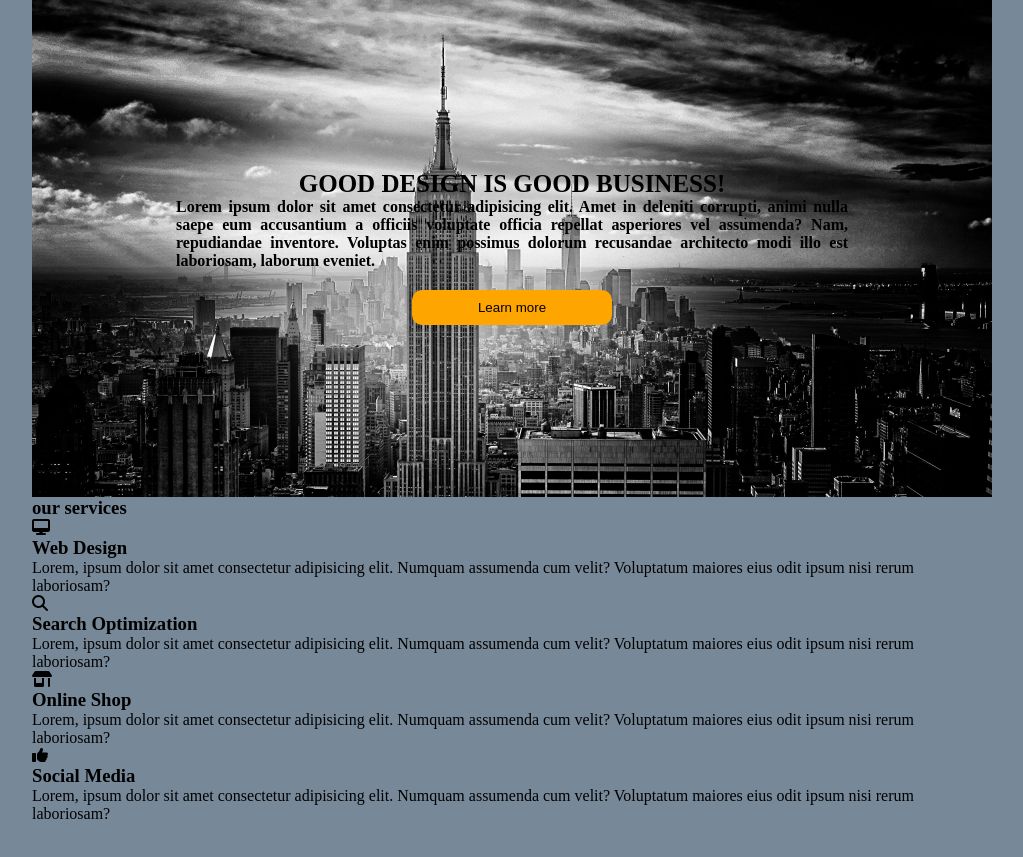
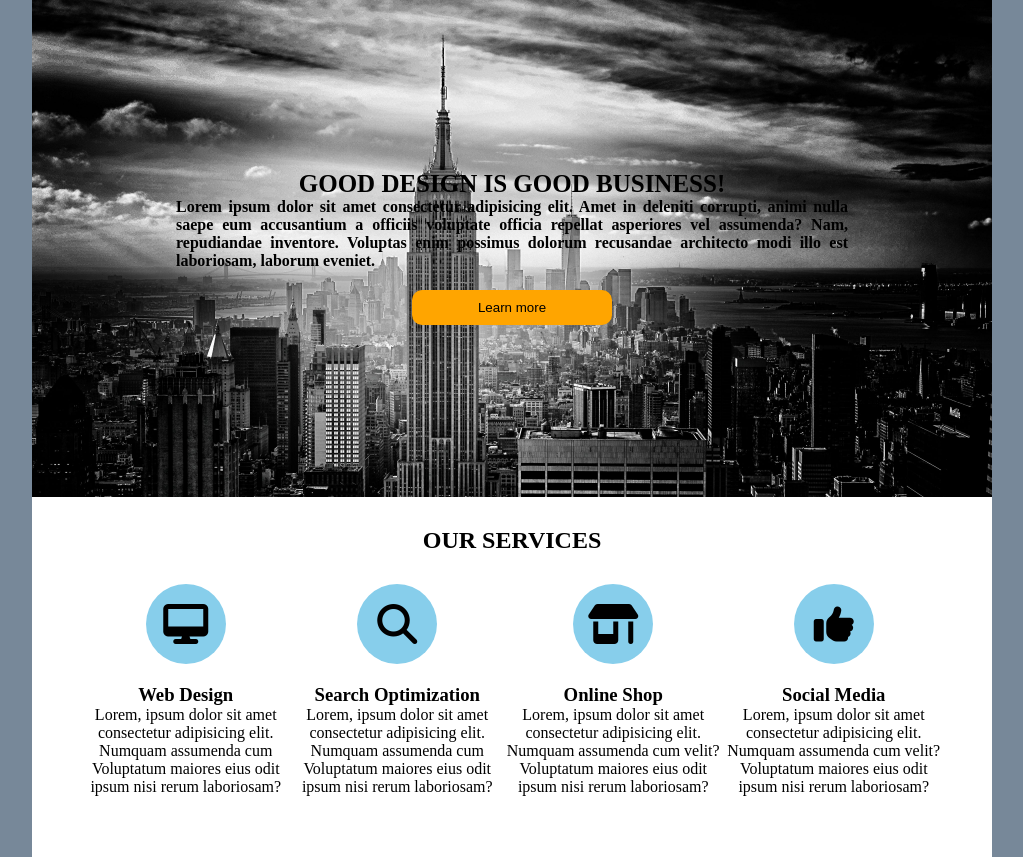
Before and after one commit to Lovepreet-Kaur-Gill/Web_Template-With-CSS-flexbox, a plain HTML site: page index.html in a window 1280 px wide. Shown: the part 63-920 px from the top of the page, without its empty margins (128-1151 px from the left). Before the commit the page ends 886 px from the top, so only its background shows below. Drawn offline with Linux system fonts and the light colour scheme.

Commit message:
Feature Section CSS is Completed

```diff
--- a/css/style.css
+++ b/css/style.css
@@ -76,3 +76,37 @@ body{
     border-radius: 10px;
 
 }
+/* **********Feature Section**********/
+#row3{
+    height:360px;
+    background-color: white;
+}
+.service_section{}
+.service_section h2{
+    text-align:center ;
+    text-transform: uppercase;
+    padding-top:30px;
+    padding-bottom: 30px;
+}
+.service_container{
+    width:90%;
+    display:flex;
+    justify-content: space-between;
+    align-items: center;
+    margin:0 auto;
+}
+.service_item{
+    text-align: center;
+}
+.service_item h3{
+    padding-top:20px;
+}
+.service_item i{
+    height: 80px;
+    width:80px;
+    background-color: skyblue;
+    border-radius: 50%;
+    line-height:80px;
+font-size:40px;
+}
+.service_item p{}
--- a/index.html
+++ b/index.html
@@ -40,18 +40,18 @@
             </div>
         </section>
         <section id="row3">
-            <div class="sevice_section">
-                <h3>our services</h3>
+            <div class="service_section">
+                <h2>our services</h2>
                 <div class="service_container">
                     <div class="service_item">
                         <i class="fa-solid fa-desktop"></i>
                         <h3>Web Design</h3>
-                        <p>Lorem, ipsum dolor sit amet consectetur adipisicing elit. Numquam assumenda cum velit? Voluptatum maiores eius odit ipsum nisi rerum laboriosam?</p>
+                        <p>Lorem, ipsum dolor sit amet consectetur adipisicing elit. Numquam assumenda cum  Voluptatum maiores eius odit ipsum nisi rerum laboriosam?</p>
                     </div>
                     <div class="service_item">
                         <i class="fa-solid fa-magnifying-glass"></i>
                         <h3>Search Optimization</h3>
-                        <p>Lorem, ipsum dolor sit amet consectetur adipisicing elit. Numquam assumenda cum velit? Voluptatum maiores eius odit ipsum nisi rerum laboriosam?</p>
+                        <p>Lorem, ipsum dolor sit amet consectetur adipisicing elit. Numquam assumenda cum  Voluptatum maiores eius odit ipsum nisi rerum laboriosam?</p>
                     </div>
                     <div class="service_item">
                         <i class="fa-solid fa-shop"></i>
```
